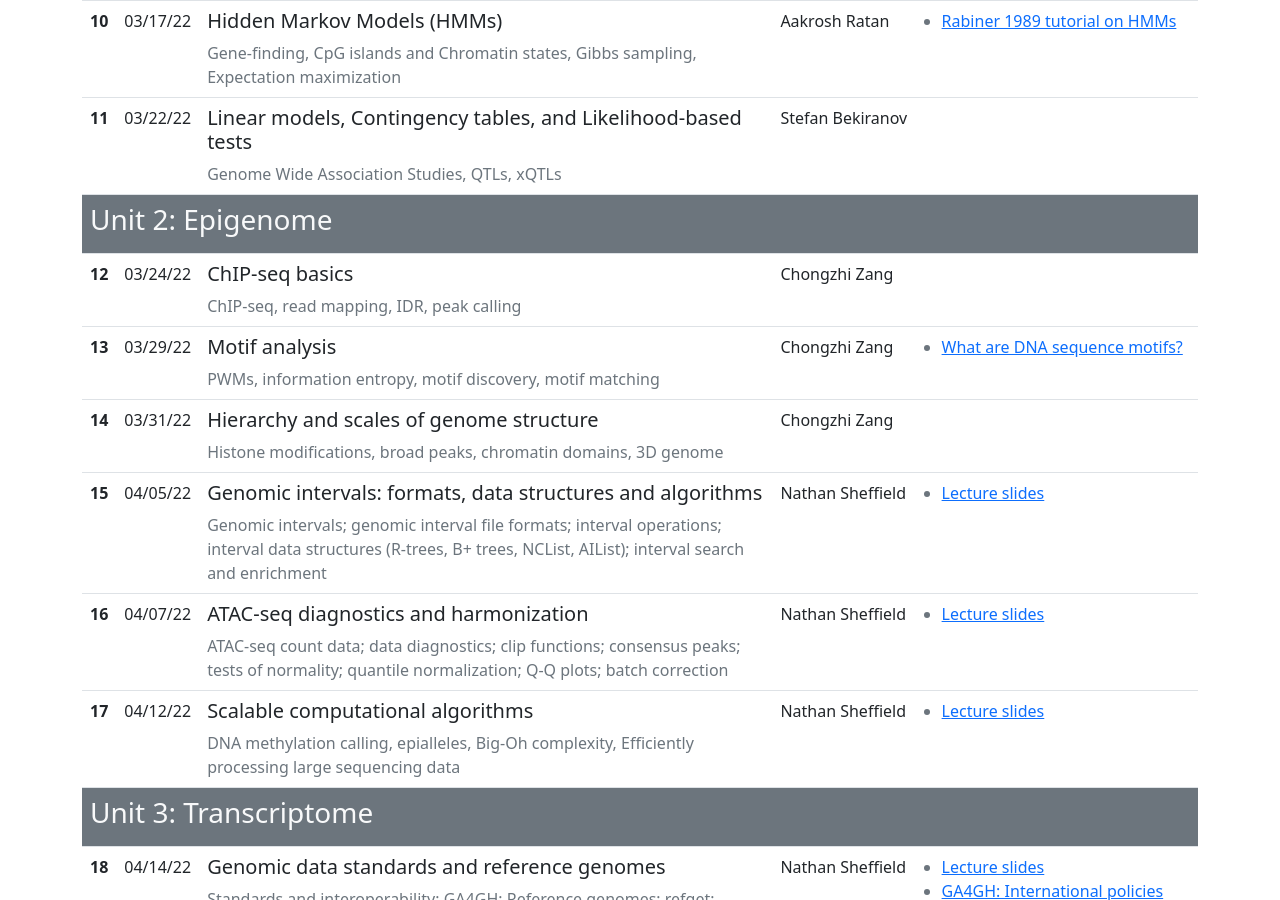
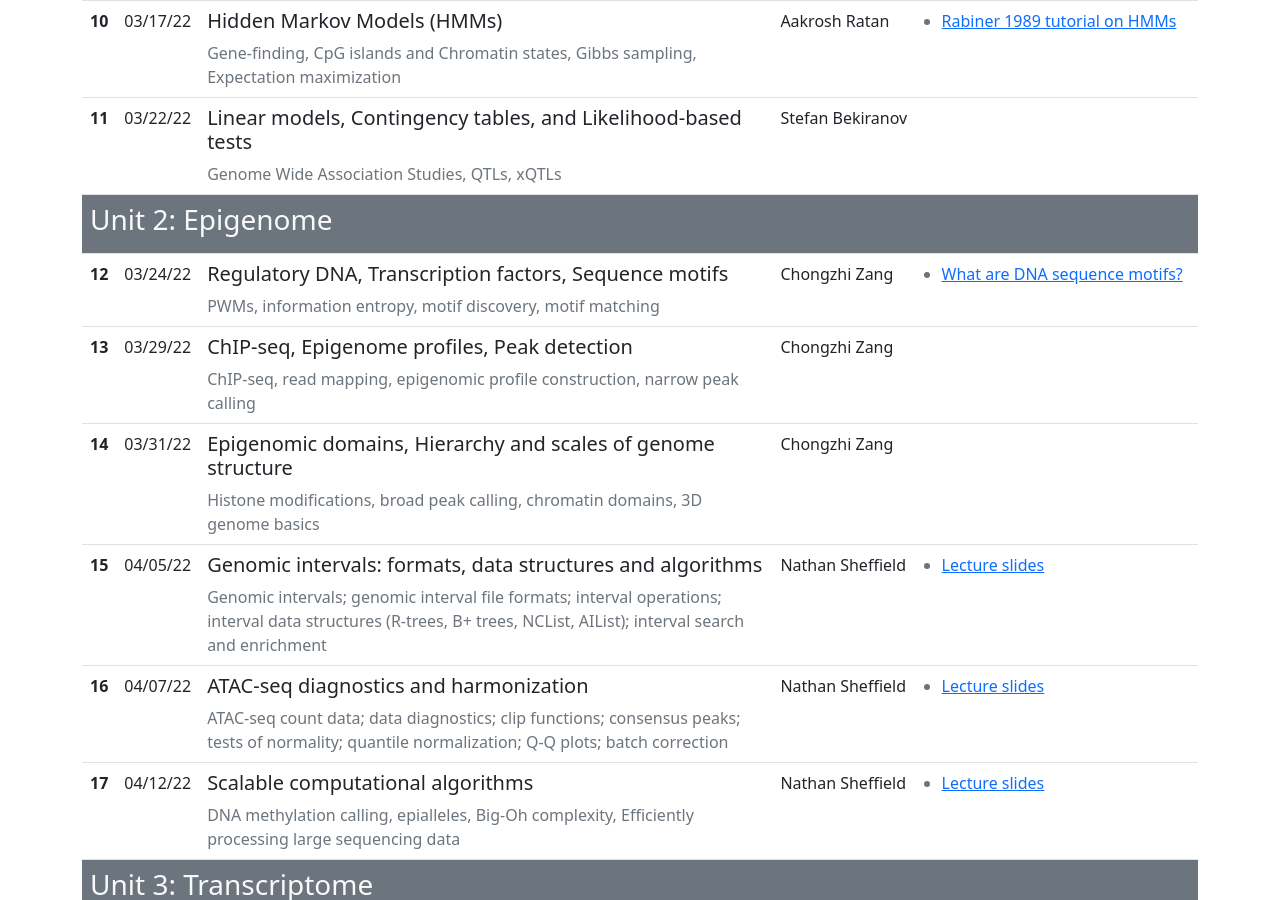
Before and after one commit to cphg/compgen, a Jekyll site: the page built from index.md, in a window 1280 px wide and 900 px high, scrolled down 1502 px. Built offline with Jekyll 4.4.1, drawn with Linux system fonts in a browser that asks for light colours.

Commit message:
Update lectures.yaml

```diff
--- a/_data/lectures.yaml
+++ b/_data/lectures.yaml
@@ -110,15 +110,7 @@ lectures:
   - lecture_number: 10
     section: "Unit 2: Epigenome"
     date: 03/24/22
-    topic: ChIP-seq basics
-    details: ChIP-seq, read mapping, IDR, peak calling
-    instructor: Chongzhi Zang
-    links:
-      - url: null
-        title: Lecture slides
-  - lecture_number: 11
-    date: 03/29/22
-    topic: Motif analysis
+    topic: Regulatory DNA, Transcription factors, Sequence motifs
     details: PWMs, information entropy, motif discovery, motif matching
     instructor: Chongzhi Zang
     links:
@@ -126,10 +118,18 @@ lectures:
         title: Lecture slides
       - url: https://www.nature.com/articles/nbt0406-423.pdf
         title: What are DNA sequence motifs?
+  - lecture_number: 11
+    date: 03/29/22
+    topic: ChIP-seq, Epigenome profiles, Peak detection
+    details: ChIP-seq, read mapping, epigenomic profile construction, narrow peak calling
+    instructor: Chongzhi Zang
+    links:
+      - url: null
+        title: Lecture slides
   - lecture_number: 12
     date: 03/31/22
-    topic: Hierarchy and scales of genome structure
-    details: Histone modifications, broad peaks, chromatin domains, 3D genome
+    topic: Epigenomic domains, Hierarchy and scales of genome structure
+    details: Histone modifications, broad peak calling, chromatin domains, 3D genome basics
     instructor: Chongzhi Zang
     links:
       - url: null
```
